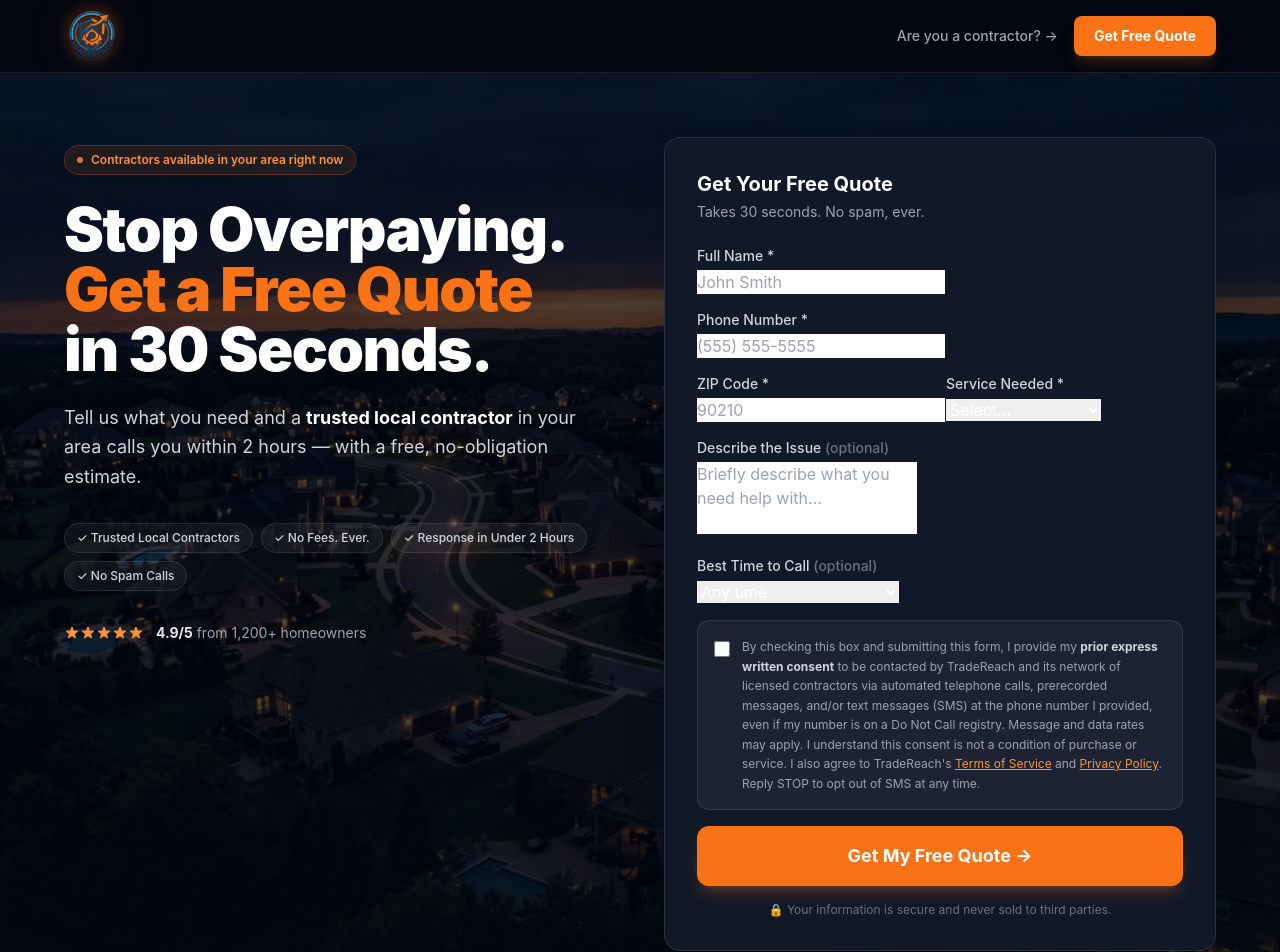
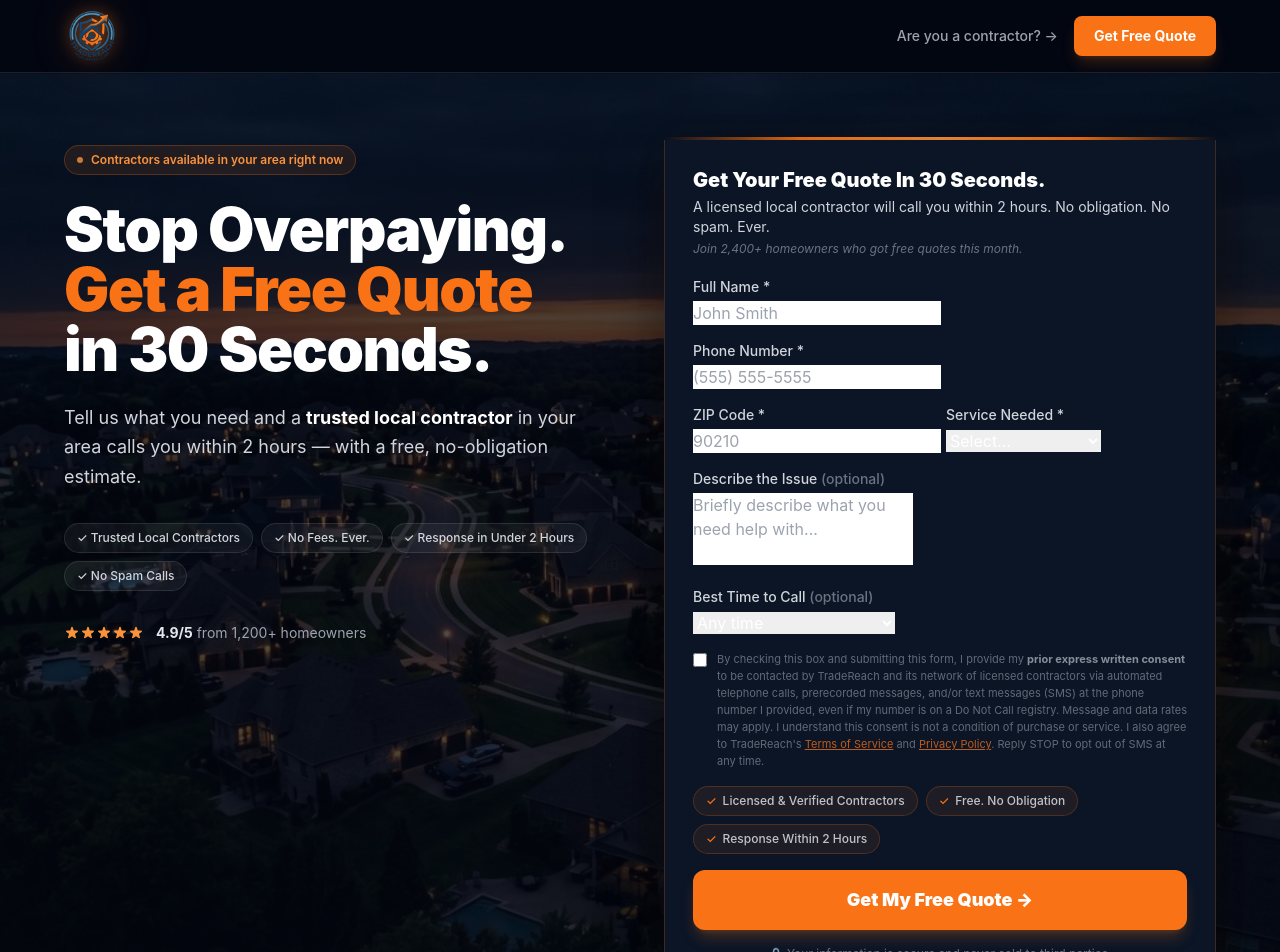
Before and after one commit to tradereachapp-blip/tradereach, a Next.js app: page / in a window 1280 px wide. Shown: the top 952 px of the page. Built offline with nearby package versions, Linux system fonts and the light colour scheme.

Commit message:
Premium form redesign: new headline, dark navy card, trust badges, fine-print TCPA

```diff
--- a/src/components/forms/LeadCaptureForm.tsx
+++ b/src/components/forms/LeadCaptureForm.tsx
@@ -147,9 +147,28 @@ export default function LeadCaptureForm() {
   }
 
   return (
-    <div className="bg-gray-900 border border-white/10 rounded-2xl p-6 md:p-8 shadow-2xl">
-      <h2 className="text-xl font-bold text-white mb-1">Get Your Free Quote</h2>
-      <p className="text-gray-400 text-sm mb-6">Takes 30 seconds. No spam, ever.</p>
+    <div>
+      {/* Thin orange accent line above form card */}
+      <div style={{
+        height: '3px',
+        background: 'linear-gradient(90deg, transparent 0%, #f97316 25%, #fb923c 50%, #f97316 75%, transparent 100%)',
+        borderRadius: '4px 4px 0 0',
+      }} />
+
+      {/* Form card — dark navy with orange border glow */}
+      <div style={{
+        background: '#0b1526',
+        border: '1px solid rgba(249,115,22,0.22)',
+        borderTop: 'none',
+        borderRadius: '0 0 18px 18px',
+        padding: '28px 28px 32px',
+        boxShadow: '0 25px 60px rgba(0,0,0,0.55), 0 0 40px rgba(249,115,22,0.04)',
+      }}>
+
+        {/* Header */}
+        <h2 className="text-xl font-black text-white mb-1 leading-tight">Get Your Free Quote In 30 Seconds.</h2>
+        <p className="text-gray-300 text-sm mb-1">A licensed local contractor will call you within 2 hours. No obligation. No spam. Ever.</p>
+        <p className="text-gray-500 text-xs italic mb-5">Join 2,400+ homeowners who got free quotes this month.</p>
 
         {/* Bot honeypot — hidden from real users via CSS, bots will fill it */}
         <div aria-hidden="true" style={{ position: 'absolute', left: '-9999px', opacity: 0, height: 0, overflow: 'hidden' }}>
@@ -252,23 +271,24 @@ export default function LeadCaptureForm() {
             </select>
           </div>
 
-        <div className="bg-white/5 border border-white/10 rounded-xl p-4">
-          <label className="flex gap-3 cursor-pointer">
+          {/* TCPA consent — fine print */}
+          <div>
+            <label className="flex gap-2.5 cursor-pointer">
               <input
                 type="checkbox"
                 checked={form.tcpa_consent}
                 onChange={e => update('tcpa_consent', e.target.checked)}
-              className={`mt-1 w-4 h-4 rounded text-orange-500 flex-shrink-0 accent-orange-500 ${errors.tcpa_consent ? 'outline outline-red-400' : ''}`}
+                className={`mt-0.5 w-3.5 h-3.5 rounded flex-shrink-0 accent-orange-500 ${errors.tcpa_consent ? 'outline outline-red-400' : ''}`}
               />
-            <span className="text-xs text-gray-400 leading-relaxed">
-              By checking this box and submitting this form, I provide my <strong className="text-gray-300">prior express written consent</strong> to be contacted by TradeReach and its network of licensed contractors via automated telephone calls, prerecorded messages, and/or text messages (SMS) at the phone number I provided, even if my number is on a Do Not Call registry. Message and data rates may apply. I understand this consent is not a condition of purchase or service. I also agree to TradeReach's{' '}
-              <a href="/terms/homeowner" target="_blank" className="text-orange-400 underline hover:text-orange-300">Terms of Service</a>{' '}
+              <span style={{ fontSize: '11px', color: 'rgba(107,114,128,0.9)', lineHeight: '1.55' }}>
+                By checking this box and submitting this form, I provide my <strong style={{ color: 'rgba(156,163,175,0.85)' }}>prior express written consent</strong> to be contacted by TradeReach and its network of licensed contractors via automated telephone calls, prerecorded messages, and/or text messages (SMS) at the phone number I provided, even if my number is on a Do Not Call registry. Message and data rates may apply. I understand this consent is not a condition of purchase or service. I also agree to TradeReach&apos;s{' '}
+                <a href="/terms/homeowner" target="_blank" style={{ color: 'rgba(249,115,22,0.75)' }} className="underline hover:text-orange-400">Terms of Service</a>{' '}
                 and{' '}
-              <a href="/privacy" target="_blank" className="text-orange-400 underline hover:text-orange-300">Privacy Policy</a>.
+                <a href="/privacy" target="_blank" style={{ color: 'rgba(249,115,22,0.75)' }} className="underline hover:text-orange-400">Privacy Policy</a>.
                 Reply STOP to opt out of SMS at any time.
               </span>
             </label>
-          {errors.tcpa_consent && <p className="text-red-400 text-xs mt-1 ml-7">{errors.tcpa_consent}</p>}
+            {errors.tcpa_consent && <p className="text-red-400 text-xs mt-1 ml-6">{errors.tcpa_consent}</p>}
           </div>
 
           {submitError && (
@@ -277,10 +297,24 @@ export default function LeadCaptureForm() {
             </div>
           )}
 
+          {/* Trust badges — directly above submit */}
+          <div className="flex flex-wrap gap-2">
+            {['Licensed & Verified Contractors', 'Free. No Obligation', 'Response Within 2 Hours'].map(badge => (
+              <span
+                key={badge}
+                className="inline-flex items-center gap-1.5 text-xs font-medium px-3 py-1.5 rounded-full"
+                style={{ background: 'rgba(249,115,22,0.08)', border: '1px solid rgba(249,115,22,0.22)', color: 'rgba(209,213,219,0.9)' }}
+              >
+                <span style={{ color: '#f97316' }}>✓</span>
+                {badge}
+              </span>
+            ))}
+          </div>
+
           <button
             type="submit"
             disabled={loading}
-          className="w-full bg-orange-500 hover:bg-orange-600 disabled:opacity-60 text-white font-bold py-4 rounded-xl transition-all text-lg focus:outline-none focus:ring-2 focus:ring-orange-400 focus:ring-offset-2 focus:ring-offset-gray-900 shadow-lg shadow-orange-500/25"
+            className="w-full bg-orange-500 hover:bg-orange-600 disabled:opacity-60 text-white font-black py-4 rounded-xl transition-all text-lg focus:outline-none focus:ring-2 focus:ring-orange-400 focus:ring-offset-2 focus:ring-offset-gray-900 shadow-lg shadow-orange-500/25 cta-btn"
           >
             {loading ? 'Submitting...' : 'Get My Free Quote →'}
           </button>
@@ -289,6 +323,8 @@ export default function LeadCaptureForm() {
             🔒 Your information is secure and never sold to third parties.
           </p>
         </form>
+
+      </div>
     </div>
   )
 }
```
Lines whose indentation alone changed are shown as unchanged.
